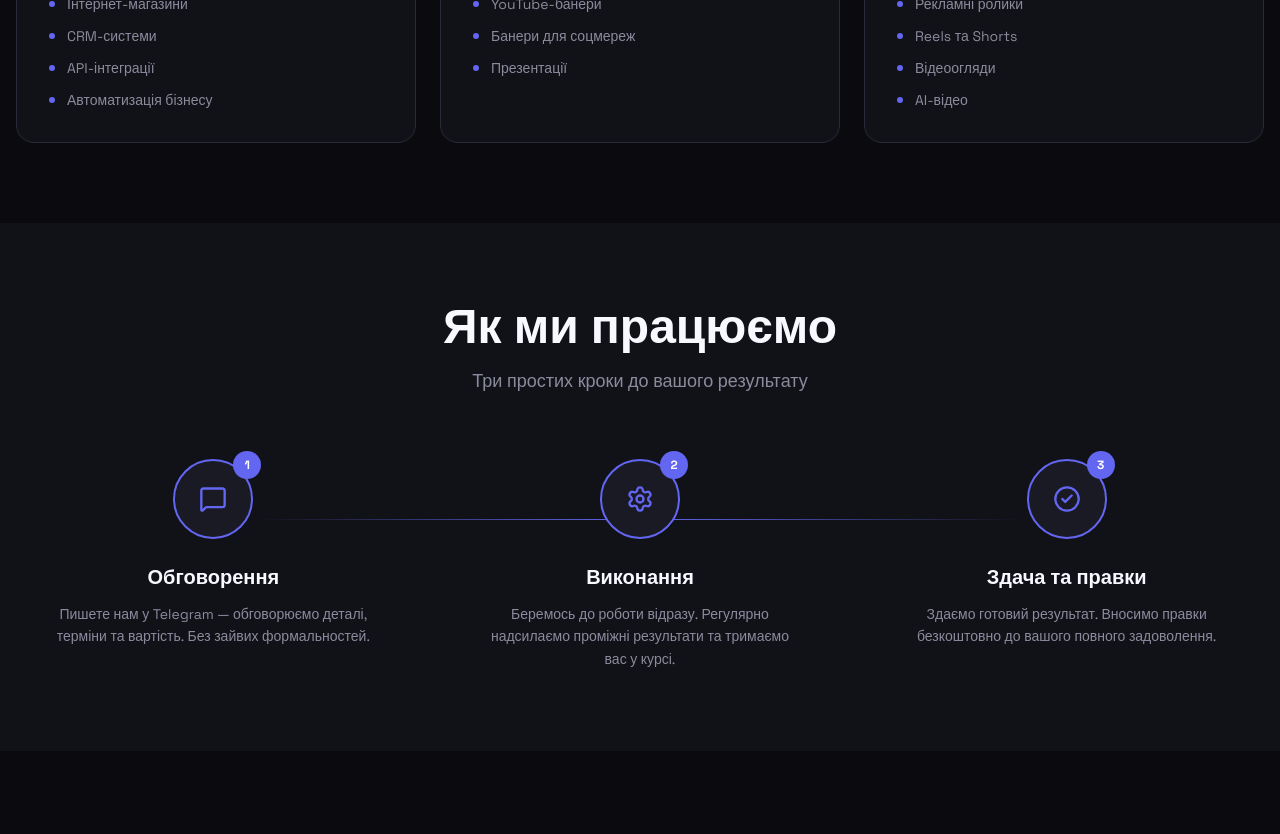
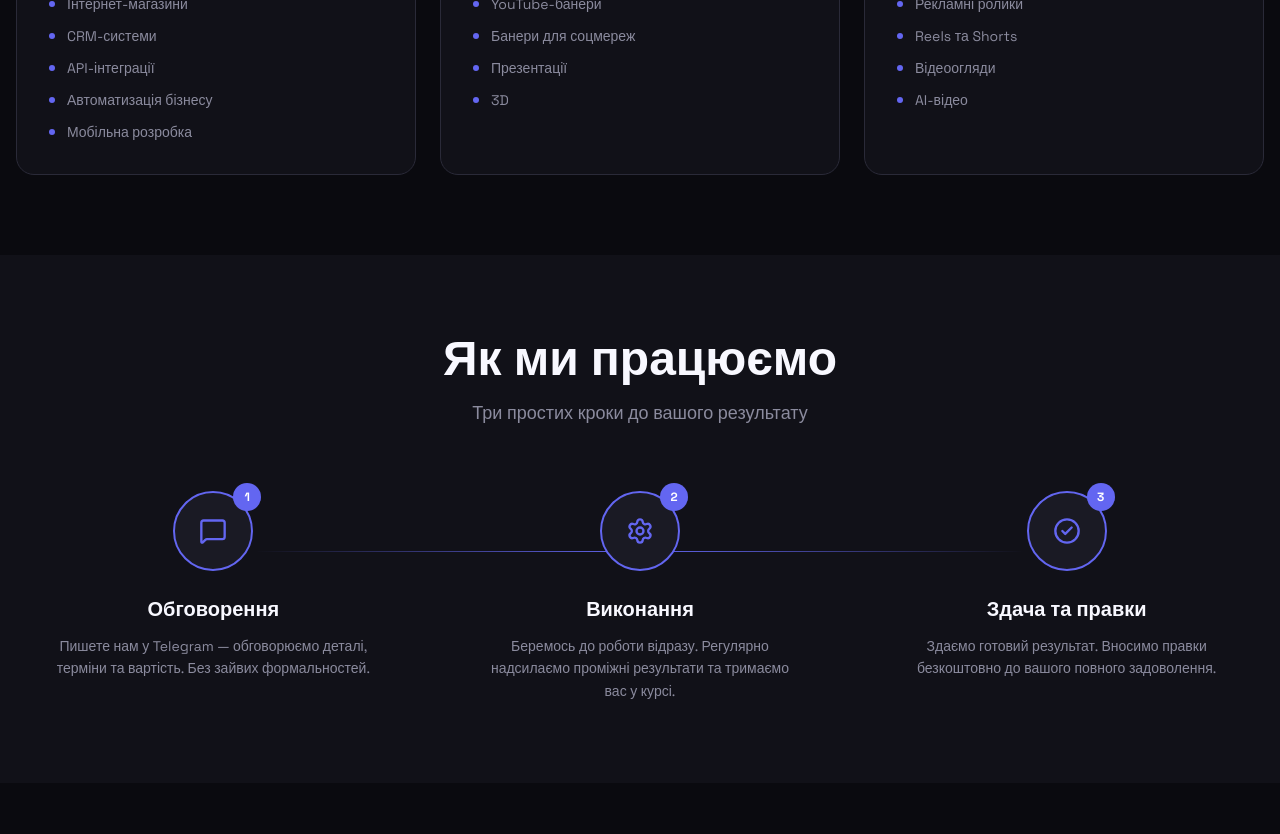
Before and after one commit to Nazar721/freelance-ua-nextjs, a Next.js app: page / in a window 1280 px wide. Shown: the part 2040-2874 px from the top of the page. Built offline with nearby package versions, Linux system fonts and the light colour scheme.

Commit message:
add services 3d and mob dev

```diff
--- a/data/services.ts
+++ b/data/services.ts
@@ -11,6 +11,7 @@ export const services: Service[] = [
 			'CRM-системи',
 			'API-інтеграції',
 			'Автоматизація бізнесу',
+			'Мобільна розробка',
 		],
 	},
 	{
@@ -23,6 +24,7 @@ export const services: Service[] = [
 			'YouTube-банери',
 			'Банери для соцмереж',
 			'Презентації',
+			'3D',
 		],
 	},
 	{
```
Also changed, not shown: public/media/brands/2026-04-08 19.07.37.jpg (added), public/media/brands/2026-04-09 00.26.19.jpg (added).
